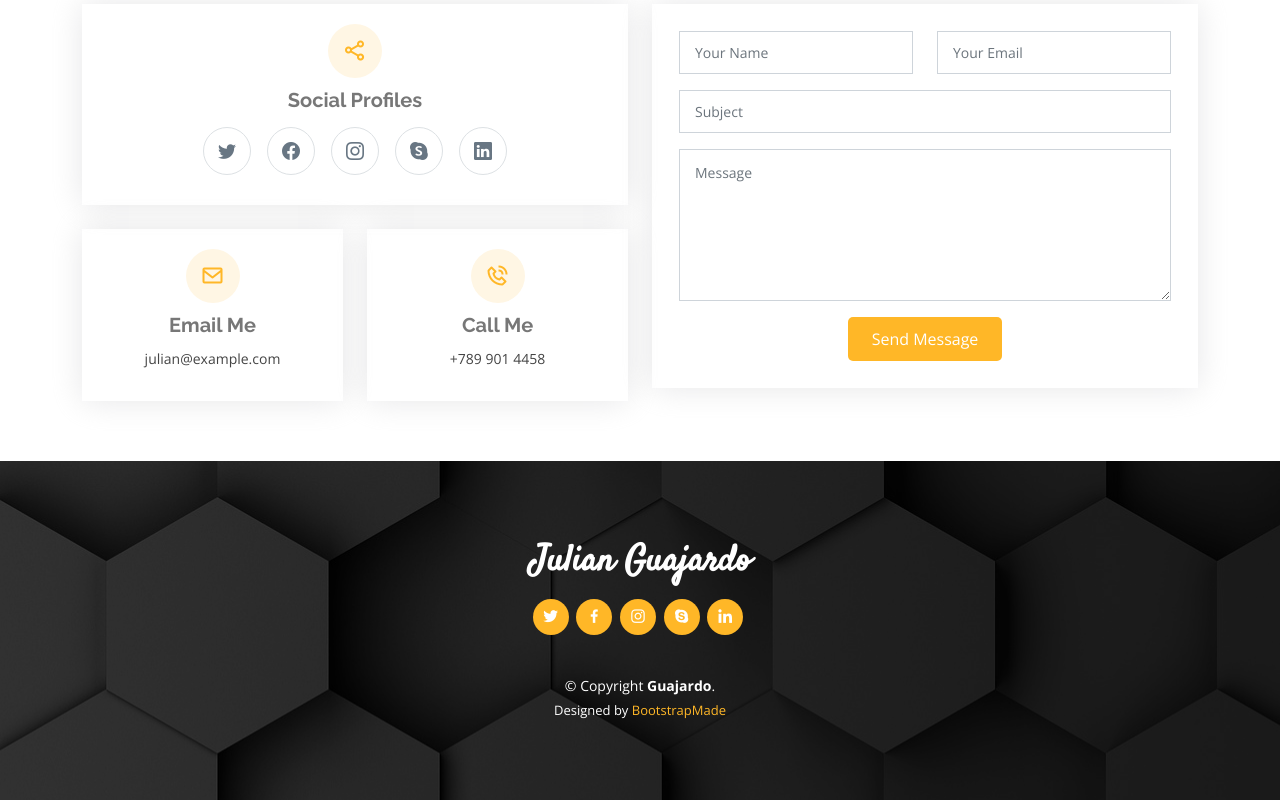
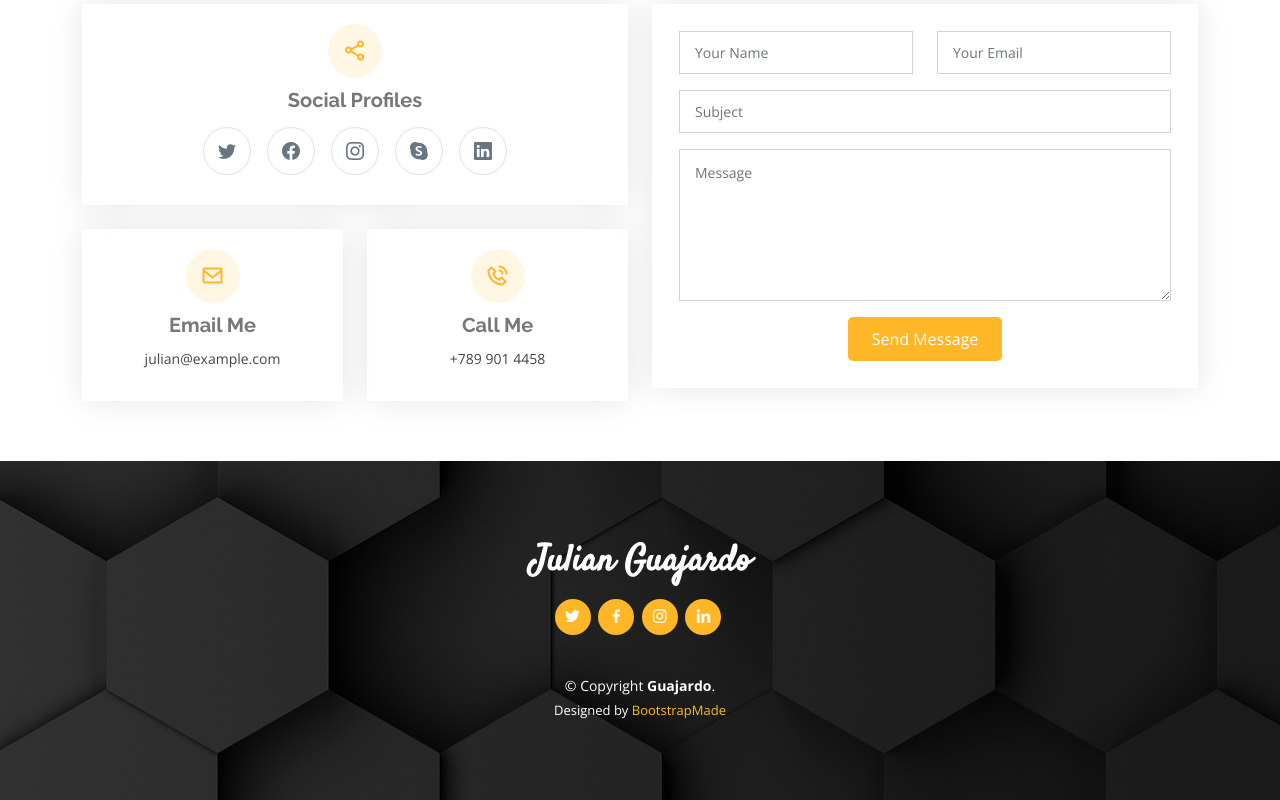
Before and after one commit to Juliang0/ProjectIS201, a plain HTML site: page index.html in a window 1280 px wide. Shown: the part 2960-3760 px from the top of the page. Drawn offline with nearby package versions, Linux system fonts and the light colour scheme.

Commit message:
Add files via upload

```diff
--- a/index.html
+++ b/index.html
@@ -297,11 +297,10 @@
     <div class="container">
       <h3>Julian Guajardo</h3>
       <div class="social-links">
-        <a href="#" class="twitter"><i class="bx bxl-twitter"></i></a>
-        <a href="#" class="facebook"><i class="bx bxl-facebook"></i></a>
-        <a href="#" class="instagram"><i class="bx bxl-instagram"></i></a>
-        <a href="#" class="google-plus"><i class="bx bxl-skype"></i></a>
-        <a href="#" class="linkedin"><i class="bx bxl-linkedin"></i></a>
+        <a href="https://twitter.com/" target="_blank" class="twitter"><i class="bx bxl-twitter"></i></a>
+        <a href="https://www.facebook.com/" target="_blank" class="facebook"><i class="bx bxl-facebook"></i></a>
+        <a href="https://www.instagram.com/" target="_blank" class="instagram"><i class="bx bxl-instagram"></i></a>
+        <a href="https://www.linkedin.com/" target="_blank" class="linkedin"><i class="bx bxl-linkedin"></i></a>
       </div>
       <div class="copyright">
         &copy; Copyright <strong><span>Guajardo</span></strong>.
```
